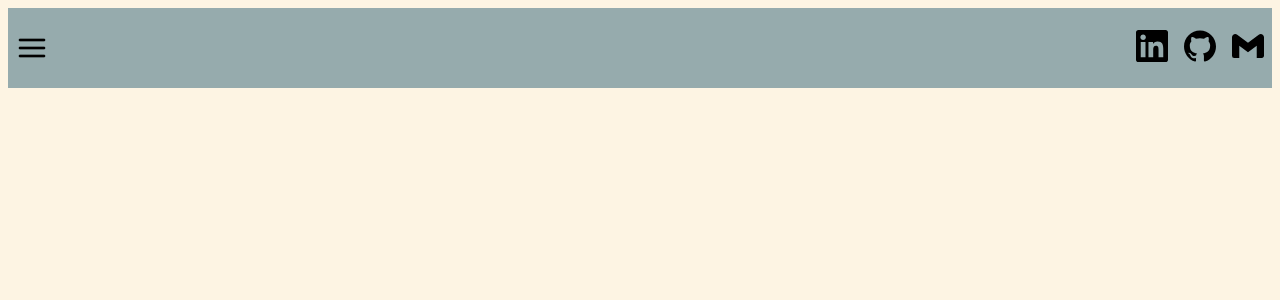
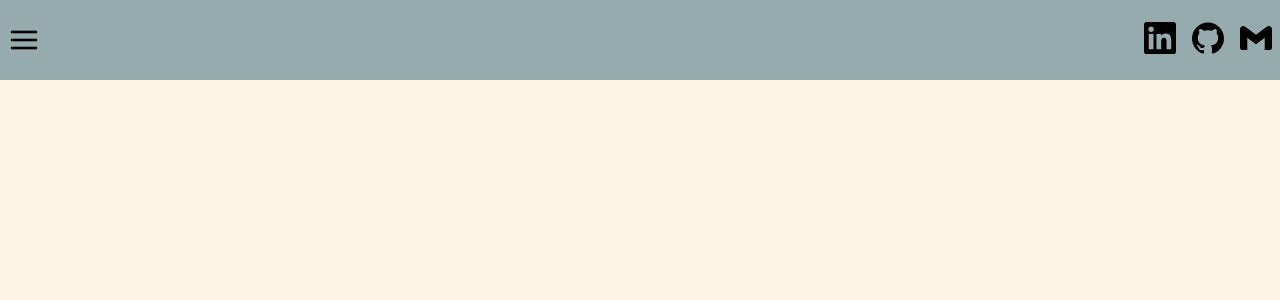
Before and after one commit to Jevaughn-W/portfolio-site, a React (Create React App) app: page / in a window 1280 px wide. Shown: the top 300 px of the page. Built offline with nearby package versions, Linux system fonts and the light colour scheme.

Commit message:
Remove margins from body

```diff
--- a/src/App.css
+++ b/src/App.css
@@ -1,5 +1,7 @@
 body {
   background-color: #FDF4E3;
+  margin: 0;
+  height: auto;
 }
 
 /*# sourceMappingURL=App.css.map */
--- a/src/App.scss
+++ b/src/App.scss
@@ -2,4 +2,6 @@ $background-colour: #FDF4E3;
 
 body {
   background-color: $background-colour;
+  margin: 0;
+  height: auto;
 }
```
Also changed, not shown: 1 other file (tests, documents, lock files or other folders).
